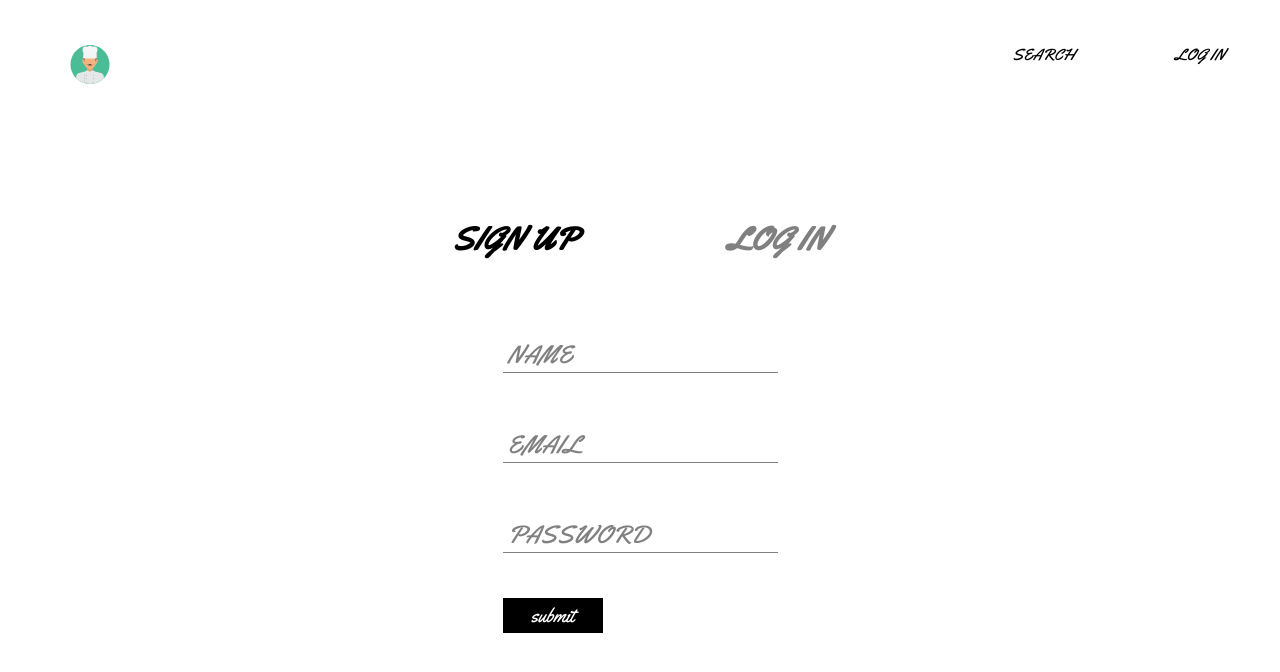
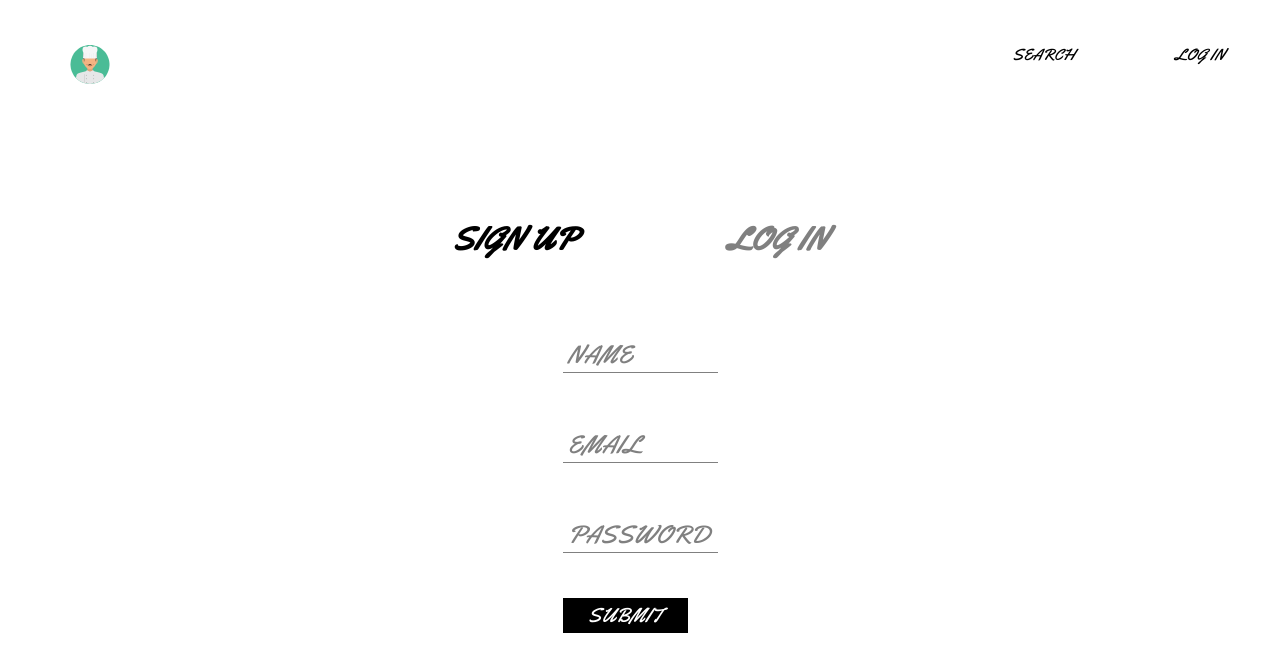
Before and after one commit to DeveloperIsh1179/ts-recipe-app, a React (Create React App) app: page /auth in a window 1280 px wide. Shown: the top 672 px of the page. Built offline with nearby package versions, Linux system fonts and the light colour scheme; what amazon-cognito-identity-js would draw is missing.

Commit message:
better aligned the sign up and log in forms and better progression for the submission of the forms

```diff
--- a/src/components/button/button.component.tsx
+++ b/src/components/button/button.component.tsx
@@ -1,17 +1,18 @@
 import { RefObject } from 'react';
 import { StyledButton } from './button.styles';
 
-type ButtonName = {
-  name: string;
+type ButtonProps = {
   type: 'submit' | 'reset' | 'button';
+  disabled: boolean;
+  children: string
 };
 
-function Button(props: ButtonName): JSX.Element {
-  const { name, type } = props;
+function Button(props: ButtonProps): JSX.Element {
+  const { children, type, disabled } = props;
   return (
     <div>
-      <StyledButton type={type}>
-        {name}
+      <StyledButton disabled={disabled} type={type}>
+        {children}
       </StyledButton>
     </div>
   );
--- a/src/components/button/button.styles.tsx
+++ b/src/components/button/button.styles.tsx
@@ -1,7 +1,7 @@
 import styled from 'styled-components';
 
 export const StyledButton = styled.button`
-width: 100px;
+width: 125px;
 height: 35px;
 border: none;
 color: white;
--- a/src/components/sign-in-form/sign-in-form.component.tsx
+++ b/src/components/sign-in-form/sign-in-form.component.tsx
@@ -1,5 +1,5 @@
 import {
-  useState, ChangeEvent, FormEvent, useContext,
+  useState, ChangeEvent, FormEvent, useContext, useEffect,
 } from 'react';
 import FormInput from 'components/form-input/form-input.component';
 import Button from 'components/button/button.component';
@@ -17,6 +17,7 @@ const defaultFormFields = {
 };
 
 function SignInForm(): JSX.Element {
+  const [isLoading, setIsLoading] = useState(false);
   const { setInSession } = useContext(CognitoSessionContext);
   const [formFields, setFormFields] = useState(defaultFormFields);
 
@@ -31,6 +32,7 @@ function SignInForm(): JSX.Element {
 
   const handleOnSubmit = async (event: FormEvent) => {
     event.preventDefault();
+    setIsLoading(true);
     const result = await signInCognito(userName, password);
     if (result instanceof CognitoUserSession) {
       setInSession(true);
@@ -38,6 +40,7 @@ function SignInForm(): JSX.Element {
     } else {
       toast.error(`Log in failed: ${result}.`);
     }
+    setIsLoading(false);
     setFormFields(defaultFormFields);
   };
   return (
@@ -60,7 +63,9 @@ function SignInForm(): JSX.Element {
           value={password}
           onChange={handleOnChange}
         />
-        <Button name="submit" type="submit" />
+        <Button type="submit" disabled={isLoading}>
+          {isLoading ? '...LOADING' : 'SUBMIT'}
+        </Button>
       </form>
     </SignInContainer>
   );
--- a/src/components/sign-in-form/sign-in-form.styles.tsx
+++ b/src/components/sign-in-form/sign-in-form.styles.tsx
@@ -1,5 +1,8 @@
 import styled from 'styled-components';
 
 export const SignInContainer = styled.div`
-  width: 275px;
+width: 275px;
+display: flex;
+flex-direction: column;
+align-items: center;
 `;
--- a/src/components/sign-up-form/sign-up-form.component.tsx
+++ b/src/components/sign-up-form/sign-up-form.component.tsx
@@ -12,6 +12,7 @@ const defaultFormFields = {
 };
 
 function SignUpForm(): JSX.Element {
+  const [isLoading, setIsLoading] = useState(false);
   const [formFields, setFormFields] = useState(defaultFormFields);
   const {
     email, password, name,
@@ -24,6 +25,7 @@ function SignUpForm(): JSX.Element {
 
   const handleOnSubmit = async (event: FormEvent) => {
     event.preventDefault();
+    setIsLoading(true);
     const result = await createCognitoSignUp(email, password, name);
     console.log(result);
     if (result instanceof Error) {
@@ -33,6 +35,7 @@ function SignUpForm(): JSX.Element {
     } else {
       toast.success('User created successfully');
     }
+    setIsLoading(false);
     setFormFields(defaultFormFields);
   };
 
@@ -64,7 +67,9 @@ function SignUpForm(): JSX.Element {
           value={password}
           onChange={handleOnChange}
         />
-        <Button type="submit" name="submit" />
+        <Button type="submit" disabled={isLoading}>
+          {isLoading ? '...LOADING' : 'SUBMIT'}
+        </Button>
       </form>
     </SignUpContainer>
   );
--- a/src/components/sign-up-form/sign-up-form.styles.tsx
+++ b/src/components/sign-up-form/sign-up-form.styles.tsx
@@ -6,7 +6,10 @@ font-size: 12px;
 `;
 
 export const SignUpContainer = styled.div`
-  width: 275px;
+  width: 375px;
+  display: flex;
+  flex-direction: column;
+  align-items: center;
 `;
 
 export const LabelContainer = styled.label`
```
